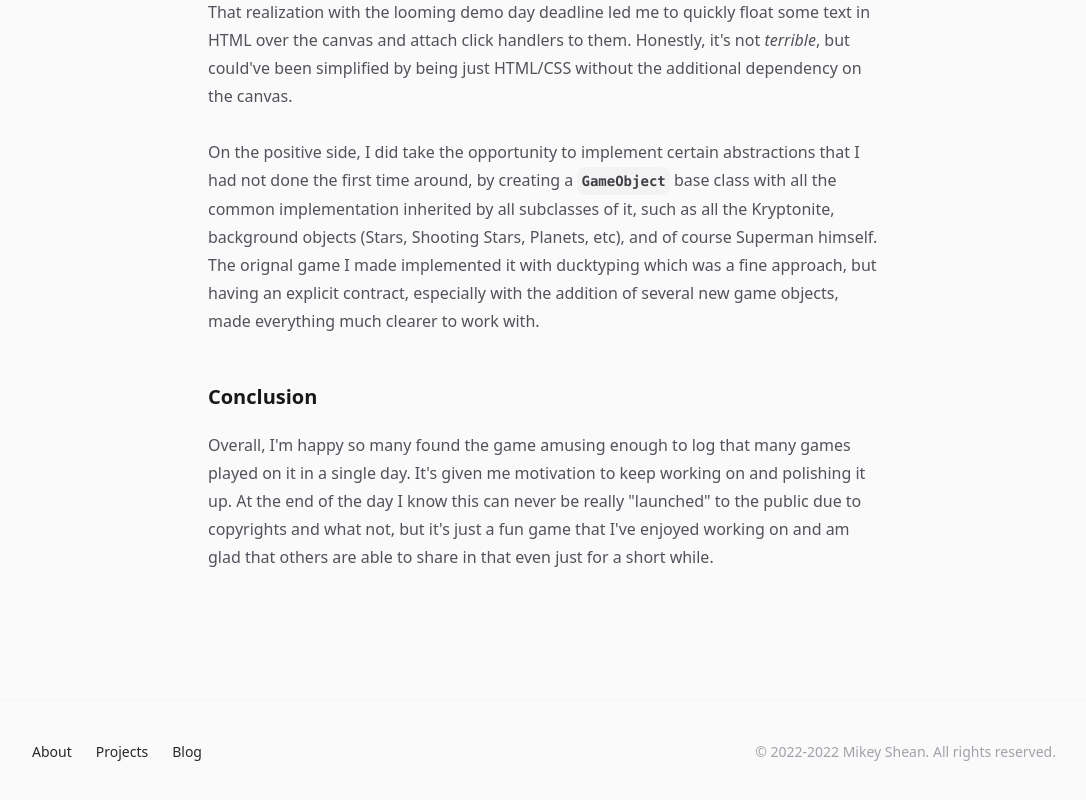
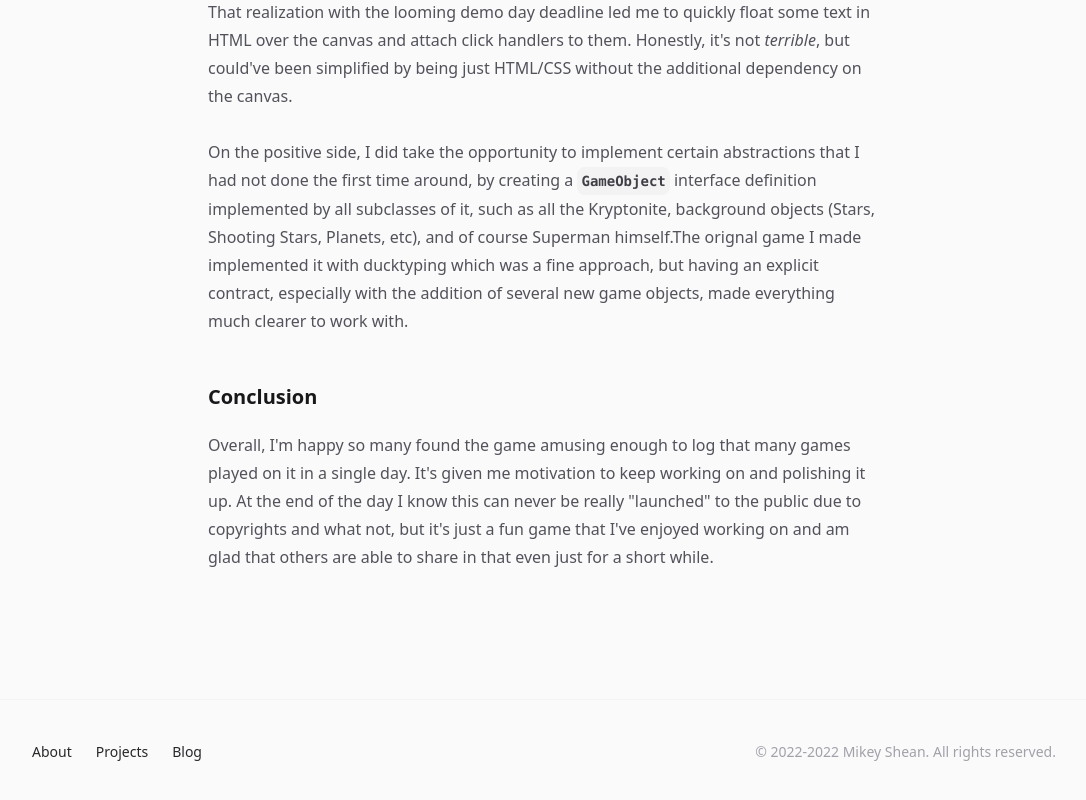
Before and after one commit to mikeyshean/mikeyshean, a Next.js app: page /blog/03_krypton_launch in a window 1280 px wide. Shown: the part 3293-4093 px from the top of the page, without its empty margins (96-1182 px from the left). Built offline with nearby package versions, Linux system fonts and the light colour scheme; no server answers.

Commit message:
blog update

```diff
--- a/src/pages/blog/03_krypton_launch/index.mdx
+++ b/src/pages/blog/03_krypton_launch/index.mdx
@@ -67,10 +67,11 @@ float some text in HTML over the canvas and attach click handlers to them.  Hone
 not *terrible*, but could&apos;ve been simplified by being just HTML/CSS without the additional
 dependency on the canvas.
 
-On the positive side, I did take the opportunity to implement certain abstractions that I had not done the first time around, by
-creating a `GameObject` base class with all the common implementation inherited by all subclasses of
-it, such as all the Kryptonite, background objects (Stars, Shooting Stars, Planets, etc), and of course Superman himself.
-The orignal game I made implemented it with ducktyping which was a fine approach, but having an explicit contract,
+On the positive side, I did take the opportunity to implement certain abstractions
+that I had not done the first time around, by creating a `GameObject` interface
+definition implemented by all subclasses of it, such as all the Kryptonite, background
+objects (Stars, Shooting Stars, Planets, etc), and of course Superman himself.The orignal
+game I made implemented it with ducktyping which was a fine approach, but having an explicit contract,
 especially with the addition of several new game objects, made everything much clearer to work with.
 
 ## Conclusion
```
